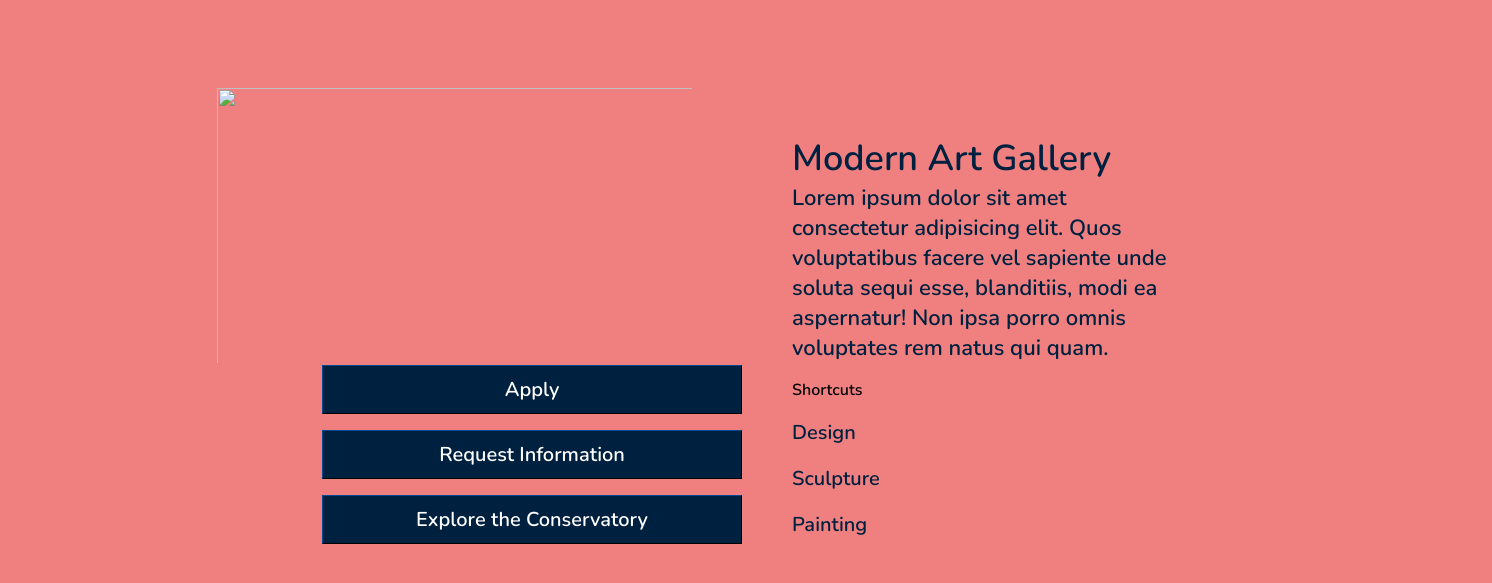
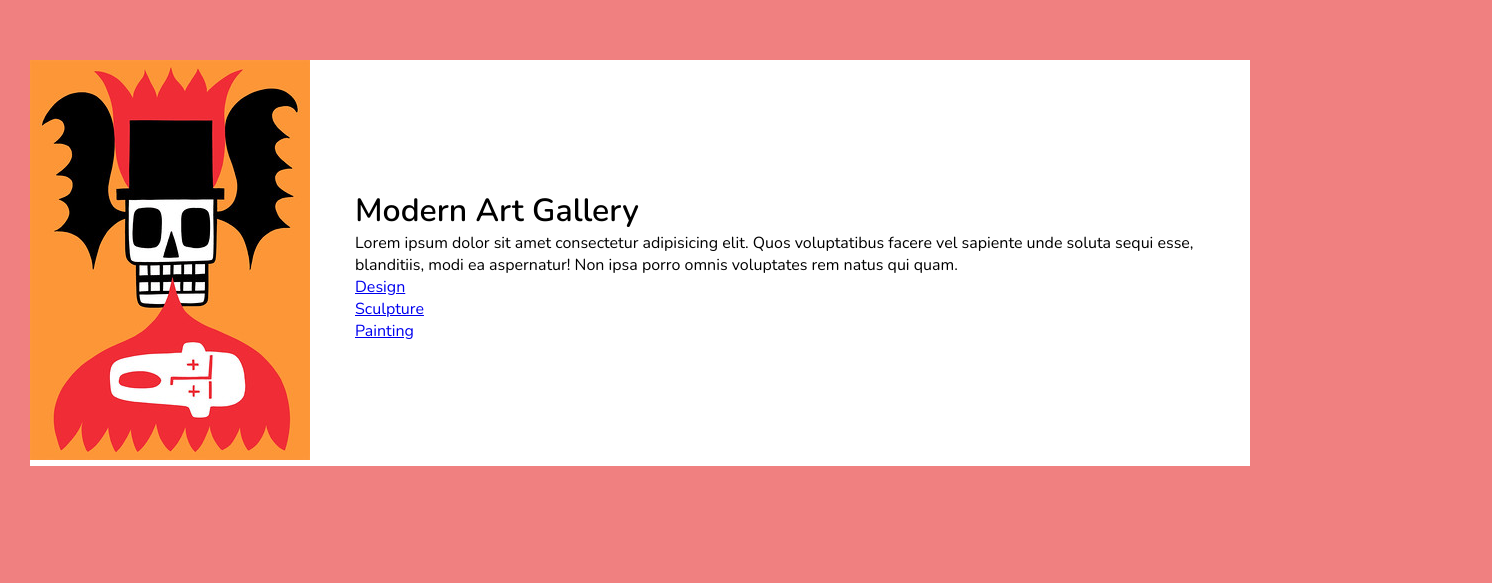
Before and after one commit to monkeytaurus/Preview-Card-, a plain HTML site: page index.html in a window 1280 px wide. Shown: the part 137-720 px from the top of the page, 1492 px wide, since content can reach past the window. Drawn offline with nearby package versions, Linux system fonts and the light colour scheme.

Commit message:
Used a more response CSS Flexbox Design. Got rid of the left side buttons. It added another layer of complexityl.

```diff
--- a/index.html
+++ b/index.html
@@ -14,9 +14,11 @@
     <div class="container">
 
         <div class="card">
-            <div class="card-img">
-                <img src="/Conservatory_Project/Images/steve-johnson-b5HMwgoU2h4-unsplash.jpg" alt="">
+            <div class="imag">
+                <img src="/Images/29729221612_819ae9230f_w.jpg" alt="">
             </div>
+
+
             <div class="teaser">
                 <h1>Modern Art  Gallery</h1>
 
@@ -32,28 +34,22 @@
 
 
 
-                <h5>Shortcuts</h5>
-                <p>
+
+                <div class="shortcut-links">
                     <a class="design-link" href="#">Design</a>
-                </p>
-                <p>
+
+
                     <a class="sculpt-link" href="#">Sculpture</a>
-                </p>
-                <p>
+
+
                     <a class='paint-link' href="#">Painting</a>
-                </p>
+                </div>
 
             </div>
 
 
-            <div class="buttons">
-                <a href="#" class="apply-btn">Apply</a>
-                <a href="#" class="rqst-info-btn">Request Information</a>
-                <a href="#" class="explore-btn">Explore the Conservatory</a>
 
-            </div>
 
-        </div>
 
 
 
--- a/styles.css
+++ b/styles.css
@@ -16,7 +16,6 @@
     --desaturated-blue: hsl(224, 23%, 55%);
 }
 
-
 *{
     margin: 0;
     box-sizing: border-box;
@@ -25,202 +24,45 @@
 }
 
 
-
 body{
     font-family: 'Nunito', sans-serif ;
     min-height: 100vh;   /* Makes the body have 100% of the browser height or fills the entire browser window*/
-    position: relative;
     background-color: lightcoral;
 }
 
 
-.card-img img {
-    width:500px;
-    height: 300px;
-    position: relative;
-    right:25%;
-    padding-top: 25px;
-    padding-left: 25px;
+.container{
+    display: flex;
+    height: 100vh;
+    align-items: center;
+    justify-content: center;
 }
+.card{
+    display: flex;
+    justify-content: center;
+    align-items: center;
+    margin: 30px;
+    background-color: white;
 
-
-
-.container{
-  text-align: center;
-  position: absolute;
-  top: 25%;
-  left: 15%;
-  max-width: 1000px;
-}
-
-.teaser{
-    position: relative;
-    left:280px;
-    bottom:260px;
-    width:100%;
-    text-align: left;
-    padding-left: 300px;
-    padding-right: 320px;
-    margin-left:20px;
-}
-
-.teaser h1{
-    font-size:36px;
-    font-weight: 600;
-    color:var(--sailor-blue);
-}
-
-
-.teaser p{
-    white-space: none;
-    color: var(--sailor-blue);
-    font-weight: 600;
-    font-size: 22px;
-    display: block;
-    margin-bottom: 16px;
-
-}
-
-
-.teaser h5{
-    position: relative;
-    font-weight: 600;
-    font-size: 16px;
-    padding-bottom: 16px;
-}
-
-
- .card{
-    /* background: rgb(230,110,12);
-    background: linear-gradient(0deg, rgba(230,110,12,1) 26%, rgba(3,0,255,1) 100%); */
-
-    background: url(/Conservatory_Project/Images/360_F_248448796_BbU5oGbSVPCNzDGCShRAZ3sXX2GiqKKr.jpg);
-    background-repeat: no-repeat;
-    background-size:contain;
- }
-
-
-
-
-
-
-.buttons{
-    position: relative;
-     display: block;
-     left: 100px;
-     bottom: 460px;
-     padding: 10px 30px;
-     width: 30em;
-}
-
-
-    p a{
-        font-size: 20px;
-        text-decoration: none;
-        color: var(--sailor-blue)
-    }
-
-
- .apply-btn{
-     display: block;
-     text-decoration: none;
-     border: 1px outset var(--sailor-blue);
-     /* background-color: hsl(223, 47%, 23%); */
-     background-color: var(--sailor-blue);
-    padding: 10px 30px;
-     margin-bottom: 16px;
-     color: white;
-     font-size: 20px;
-     font-weight: 600;
- }
-
-
- .rqst-info-btn{
-    display: block;
-    text-decoration: none;
-    border: 1px outset var(--sailor-blue) ;
-    /* background-color: hsl(223, 47%, 23%); */
-    background-color: var(--sailor-blue);
-    color: black;
-    padding: 10px 30px;
-    margin-bottom: 16px;
-    color: white;
-    font-size: 20px;
-     font-weight: 600;
-
- }
-
- .explore-btn{
-    display: block;
-    text-decoration: none;
-    border: 1px outset var(--sailor-blue);
-    /* background-color: hsl(223, 47%, 23%); */
-    background-color: var(--sailor-blue);
-    color: black;
-    padding: 10px 30px;
-    color: white;
-    font-size: 20px;
-    font-weight: 600;
 
  }
 
 
 
-.design-link:hover{
-    display: inline-block;
-    text-decoration: underline;
-    /* border-bottom: 1px solid var(--sailor-blue);  */
+.teaser{
+    margin: 60px 45px 55px;
 }
-
-
-.sculpt-link:hover{
-    display: inline-block;
-
-    text-decoration: underline;
-}
-
-.paint-link:hover{
-    display: inline-block;
-    text-decoration: underline;
-    text-underline-offset: 0.5px;
-
-}
-
-
- .apply-btn:hover{
-     background-color: whitesmoke;
-     transition: 1s ease;
-     color: var(--dark-blue)
- }
-
- .rqst-info-btn:hover{
-    background-color: whitesmoke;
-    transition: 1s ease;
-    color: var(--dark-blue)
- }
-
- .explore-btn:hover{
-    background-color: whitesmoke;
-    transition: 1s ease;
-    color: var(--dark-blue)
- }
 
 
 
 
-
- /* Have a max resolution, but as the user zooms out or gets a bigger screen,  have it expand to fill the screen  */
-
- /* Max Width = >= 1318px */
-
-@media screen and (min-width: 1440px) and (max-width:2560px) {
-    .container{
-        left: 25%;
-    }
+.shortcut-links{
+    display: flex;
+    flex-direction: column;
 }
 
-@media screen and (max-width: 1440px) and (min-width: 1024px){
-    .card-img img{
 
-    }
+.imag{
+    /* height: 100%;  */
+
 }
```
Also changed, not shown: Images/29729221612_819ae9230f_w.jpg (added).
